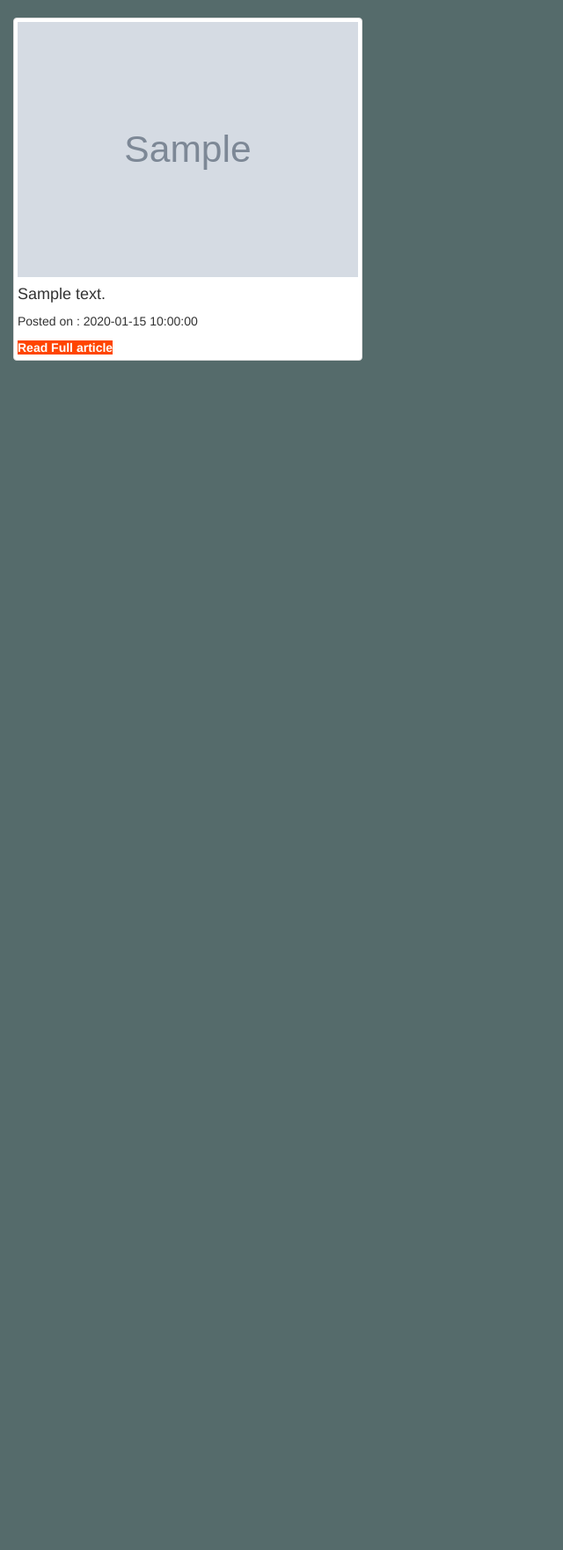
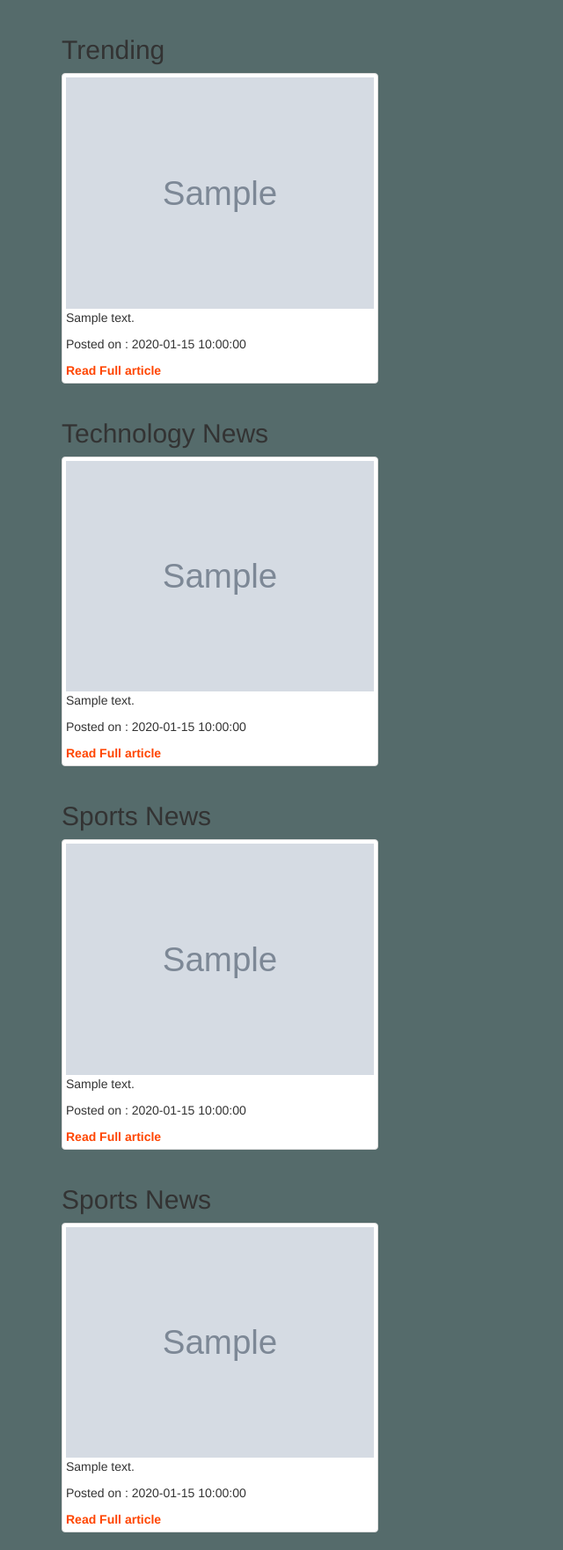
Before and after one commit to danknjoroge/News-Api, a Flask app: template app/templates/news.html in a window 1280 px wide. Shown: the part 52-1814 px from the top of the page at 88% size, without its empty margins (0-640 px from the left). Before the commit the page ends 462 px from the top, so only its background shows below. Run offline with Flask 2, Linux system fonts and the light colour scheme; the template is opened without the code that fills it: most values are stand-ins (such as "Sample title", 1, 10 or a date in 2020); grey boxes marked "Sample" are stand-in pictures; parts of the project's set-up code (start-up, migrations or seed data) failed here and were passed over; some libraries are stand-ins or nearby versions.

Commit message:
added custom css

```diff
--- a/app/static/css/index.css
+++ b/app/static/css/index.css
@@ -1,5 +1,5 @@
 body{
-    background-color: rgb(98, 207, 207);
+    background-color: rgb(85, 107, 107);
     /* color: orangered; */
     font-family:'Gill Sans', 'Gill Sans MT', Calibri, 'Trebuchet MS', sans-serif;
 }
@@ -10,7 +10,7 @@ body{
 
 h2,h3{
     font-weight: bold;
-    color: orangered;
+    /* color: orangered; */
 }
 a{
     color: orangered;
--- a/app/static/css/news.css
+++ b/app/static/css/news.css
@@ -1,8 +1,9 @@
 .anch{
     text-decoration: none;
-    background-color: orangered;
-    color: white;
+    color:orangered;
     font-weight: bold;
+    height: 21px;
+    width: 21px;
 }
 body{
     background-color: rgb(85, 107, 107);
--- a/app/templates/macros.html
+++ b/app/templates/macros.html
@@ -14,13 +14,10 @@
         {% for news in news_list %}
         <div class="col-md-4 card">
             <div class="thumbnail">
-                        <div class="details">
+
                 <h3>{{ news.name}}</h3>
                 <p>{{news.description | truncate(100)}}</p>
                 <a href="/news/{{news.id}}" target="_blank"> Read Articles on Site </a>
-
-                        </div>
-
 
             </div>
         </div>
--- a/app/templates/news.html
+++ b/app/templates/news.html
@@ -12,15 +12,16 @@
 {% block content %}
 
 
-<div class="container-fluid">
+<div class="container">
+    <h2>Trending</h2>
     <div class="row">
         {% for article in articles %}
         <div class="col-md-4 card">
                 <div class="thumbnail">
 
                     <img src="{{article.urlToImage}}" class="img-responsive" styles="height:20px">
-                    <div class="details">
-                        <h4>{{article.description}}</h4>
+                    <div>
+                        <p>{{article.description}}</p>
                         <p>Posted on : {{article.publishedAt}}</p>
                         <a href="{{article.url}}" target="_blank" class="anch"> Read Full article </a>
                     </div>
@@ -30,4 +31,64 @@
         {% endfor %}
     </div>
 </div>
+
+<div class="container">
+    <h2>Technology News</h2>
+    <div class="row">
+        {% for tech in techn %}
+        <div class="col-md-4 card">
+                <div class="thumbnail">
+
+                    <img src="{{tech.urlToImage}}" class="img-responsive" styles="height:20px">
+                    <div>
+                        <p>{{tech.description}}</p>
+                        <p>Posted on : {{tech.publishedAt}}</p>
+                        <a href="{{tech.url}}" target="_blank" class="anch"> Read Full article </a>
+                    </div>
+
+                </div>
+            </div>
+        {% endfor %}
+    </div>
+</div>
+
+<div class="container">
+    <h2>Sports News</h2>
+    <div class="row">
+        {% for bussi in buss %}
+        <div class="col-md-4 card">
+                <div class="thumbnail">
+
+                    <img src="{{bussi.urlToImage}}" class="img-responsive" styles="height:20px">
+                    <div>
+                        <p>{{bussi.description}}</p>
+                        <p>Posted on : {{bussi.publishedAt}}</p>
+                        <a href="{{bussi.url}}" target="_blank" class="anch"> Read Full article </a>
+                    </div>
+
+                </div>
+            </div>
+        {% endfor %}
+    </div>
+</div>
+
+<div class="container">
+    <h2>Sports News</h2>
+    <div class="row">
+        {% for sportt in sport %}
+        <div class="col-md-4 card">
+                <div class="thumbnail">
+
+                    <img src="{{sportt.urlToImage}}" class="img-responsive" styles="height:20px">
+                    <div>
+                        <p>{{sportt.description}}</p>
+                        <p>Posted on : {{sportt.publishedAt}}</p>
+                        <a href="{{sportt.url}}" target="_blank" class="anch"> Read Full article </a>
+                    </div>
+
+                </div>
+            </div>
+        {% endfor %}
+    </div>
+</div>
 {% endblock%}
```
Also changed, not shown: app/views.py (+7 -2 lines). Lines whose indentation alone changed are shown as unchanged.
